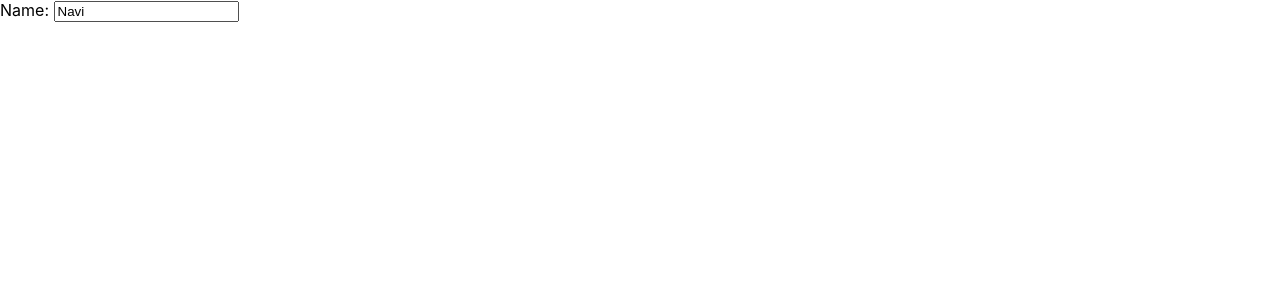
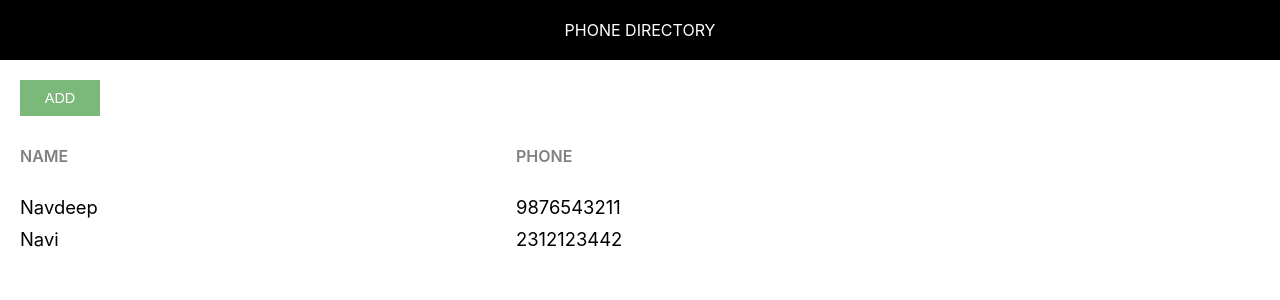
Before and after one commit to naviroyal/react-telephone-directory, a React (Create React App) app in the folder phone_directory/: page / in a window 1280 px wide. Shown: the top 300 px of the page. Built offline with nearby package versions, Linux system fonts and the light colour scheme.

Commit message:
Renders subscribers dynamically

```diff
--- /dev/null
+++ b/phone_directory/src/App.css
@@ -0,0 +1,44 @@
+.component-body-container {
+    padding: 20px;
+}
+
+.custom-btn {
+    padding: 10px;
+    border: none;
+    margin-right: 10px;
+    text-transform: uppercase;
+    width: 80px;
+    font-size: 0.9rem;
+    cursor: pointer;
+    outline: none;
+}
+
+.add-btn {
+    background: #7ab97a;
+    color: #fff;
+}
+
+.grid-container {
+    display: grid;
+    grid-template-columns: 40% 30% auto;
+    margin-bottom: 10px;
+}
+
+.heading-container {
+    margin: 30px 0 30px 0;
+    width: 100%;
+}
+
+.grid-item {
+    background-color: rgba(255, 255, 255, 0.8);
+    font-size: 1.15rem;
+    word-wrap: break-word;
+    padding-right: 10px;
+}
+
+.name-heading, .phone-heading {
+    font-size: 1rem;
+    font-weight: 600;
+    color: #808080;
+    text-transform: uppercase;
+}
--- a/phone_directory/src/App.js
+++ b/phone_directory/src/App.js
@@ -1,21 +1,42 @@
-import React,{Component} from 'react';
+import React from 'react';
+import Header from './Header';
+import './App.css'
+class App extends React.Component {
+  render(){
 
-class App extends Component {
-  render(){
+      let subscribers = [
+      {
+          id:1,
+          name:"Navdeep",
+          phone:"9876543211"
+      },
+      {
+          id:2,
+          name:"Navi",
+          phone:"2312123442"
+      }
+    ];
       return (
         <div>
-          {/* <div className="header">
-            Phone Directory
-          </div>
-          <button>Add</button>
-          <div>
-            <span> Name </span><br/>
-            <span> Phone </span>
-          </div> */}
-          <label htmlFor="name">Name: </label>
-          <input id="name" type="text" placeholder="Type Here" defaultValue="Navi" />
+            <Header/>
+            <div className="component-body-container">
+                    <button className="custom-btn add-btn">Add</button>
+
+                    <div className="grid-container heading-container">
+                      <span className="grid-item name-heading">Name</span>
+                      <span className="grid-item phone-heading">Phone</span>
+                    </div>
+
+                    {
+                      subscribers.map(sub=>{
+                        return <div key={sub.id} className="grid-container">
+                        <span className="grid-item">{sub.name}</span>
+                        <span className="grid-item">{sub.phone}</span>
+                        </div>
+                      })
+                    }
+            </div>
         </div>
-
     );
   }
 }
--- /dev/null
+++ b/phone_directory/src/Header.js
@@ -0,0 +1,10 @@
+import React from 'react';
+import './header.css'
+const Header = function() {
+    return (
+        <div className="header">
+            Phone Directory
+        </div>
+    )
+}
+export default Header;
--- /dev/null
+++ b/phone_directory/src/header.css
@@ -0,0 +1,7 @@
+.header{
+	background-color: black;
+	color:white;
+	padding:20px;
+	text-align: center;
+	text-transform: uppercase;
+}
--- a/phone_directory/src/index.css
+++ b/phone_directory/src/index.css
@@ -11,3 +11,11 @@ code {
   font-family: source-code-pro, Menlo, Monaco, Consolas, "Courier New",
     monospace;
 }
+
+.Header{
+	background-color: black;
+	color:white;
+	padding:20;
+	text-align: center;
+	text-transform: uppercase;
+}
--- a/phone_directory/src/index.js
+++ b/phone_directory/src/index.js
@@ -2,11 +2,11 @@ import React from 'react';
 import ReactDOM from 'react-dom';
 import './index.css';
 import App from './App';
-import * as serviceWorker from './serviceWorker';
 
-ReactDOM.render(<App />, document.getElementById('root'));
+ReactDOM.render(<App/>, document.getElementById('root'));
 
 // If you want your app to work offline and load faster, you can change
 // unregister() to register() below. Note this comes with some pitfalls.
 // Learn more about service workers: https://bit.ly/CRA-PWA
-serviceWorker.unregister();
+
+// All components must be capitalized..... Stateful Componenet
--- a/phone_directory/src/serviceWorker.js
+++ b/phone_directory/src/serviceWorker.js
@@ -1,4 +1,4 @@
-// This optional code is used to register a service worker.
+/ This optional code is used to register a service worker.
 // register() is not called by default.
 
 // This lets the app load faster on subsequent visits in production, and gives
```
